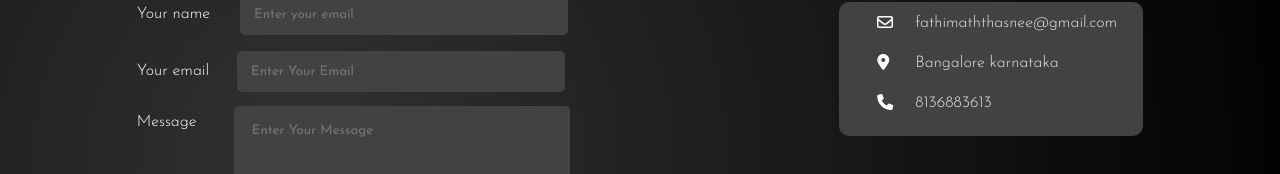
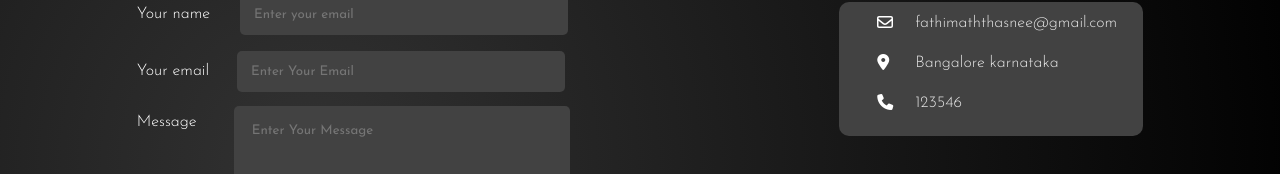
Before and after one commit to thasneem1997/portfolio, a React (Create React App) app: page / in a window 1280 px wide. Shown: the part 2970-3144 px from the top of the page. Built offline with nearby package versions, Linux system fonts and the light colour scheme.

Commit message:
Update Footer.jsx

```diff
--- a/src/Components/Footer.jsx
+++ b/src/Components/Footer.jsx
@@ -83,7 +83,7 @@ function Footer() {
                   <td>
                     <i className="fa-solid fa-phone"></i>
                   </td>
-                  <td>8136883613</td>
+                  <td>123546</td>
                 </tr>
               </tbody>
             </table>
```
